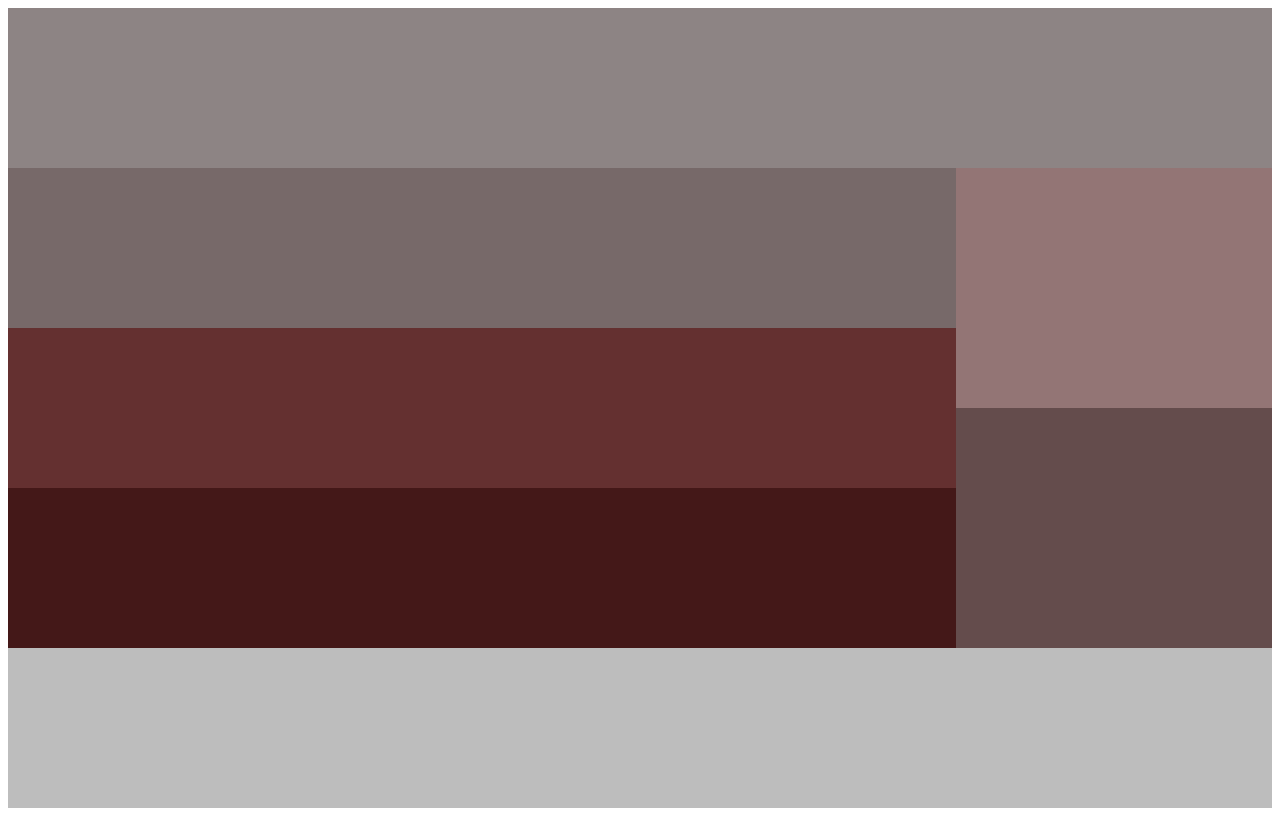
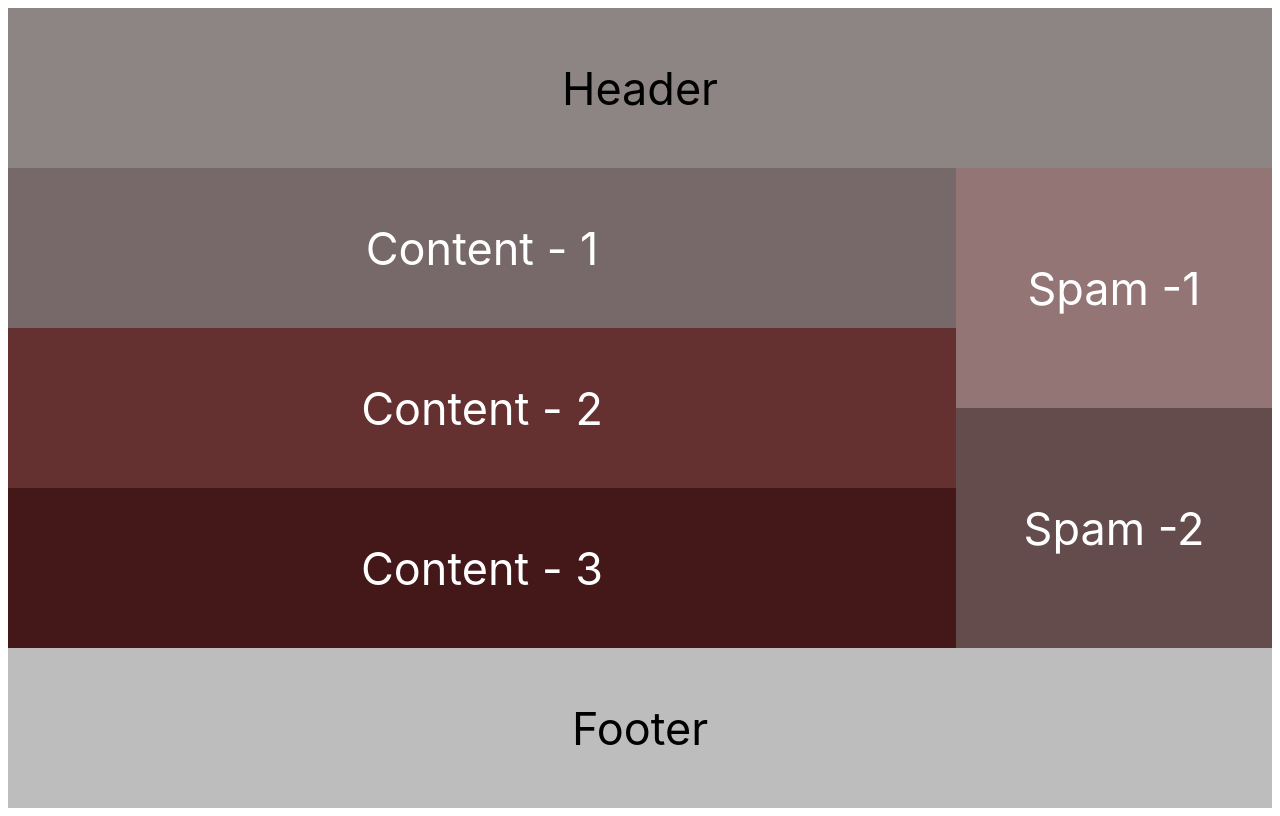
Before and after one commit to Sunwors/Okten_work, a plain HTML site: page homework.9/index.html.9.3.html in a window 1280 px wide. Drawn offline with Linux system fonts and the light colour scheme.

Commit message:
add.text

```diff
--- a/homework.9/index.html.9.3.html
+++ b/homework.9/index.html.9.3.html
@@ -22,49 +22,114 @@
         .grid header {
             grid-area: header;
             background: #8D8484;
+            color: #000;
+            font-family: Inter, sans-serif;
+            font-size: 45px;
+            font-style: normal;
+            font-weight: 400;
+            line-height: normal;
+            display: flex;
+            text-align: center;
+            justify-content: center;
+            align-items: center;
+
         }
 
         .grid section:nth-child(2) {
             grid-area: content-1;
             background: #776969;
+            color: #FFF;
+            font-family: Inter, sans-serif;
+            font-size: 45px;
+            font-style: normal;
+            font-weight: 400;
+            line-height: normal;
+            display: flex;
+            justify-content: center;
+            align-items: center;
         }
 
         .grid section:nth-child(3) {
             grid-area: content-2;
             background: #643030;
+            color: #FFF;
+            font-family: Inter, sans-serif;
+            font-size: 45px;
+            font-style: normal;
+            font-weight: 400;
+            line-height: normal;
+            display: flex;
+            justify-content: center;
+            align-items: center;
         }
 
         .grid section:nth-child(4) {
             grid-area: content-3;
             background: #441818;
+            color: #FFF;
+            font-family: Inter, sans-serif;
+            font-size: 45px;
+            font-style: normal;
+            font-weight: 400;
+            line-height: normal;
+            display: flex;
+            justify-content: center;
+            align-items: center;
         }
 
         .grid aside:nth-child(5) {
             grid-area: spam-1;
             background: #937575;
+            color: #FFF;
+            font-family: Inter, sans-serif;
+            font-size: 45px;
+            font-style: normal;
+            font-weight: 400;
+            line-height: normal;
+            display: flex;
+            justify-content: center;
+            align-items: center;
         }
 
         .grid aside:nth-child(6) {
             grid-area: spam-2;
             background: #644C4C;
+            color: #FFF;
+            font-family: Inter, sans-serif;
+            font-size: 45px;
+            font-style: normal;
+            font-weight: 400;
+            line-height: normal;
+            display: flex;
+            justify-content: center;
+            align-items: center;
+
         }
 
         .grid footer {
             grid-area: footer;
             background: #BDBDBD;
+            color: #000;
+            font-family: Inter, sans-serif;
+            font-size: 45px;
+            font-style: normal;
+            font-weight: 400;
+            line-height: normal;
+            display: flex;
+            justify-content: center;
+            align-items: center;
         }
-
     </style>
 </head>
 <body>
 <div class="grid">
-    <header></header>
-    <section></section>
-    <section></section>
-    <section></section>
-    <aside></aside>
-    <aside></aside>
-    <footer></footer>
+    <header>Header</header>
+    <section>Content - 1</section>
+    <section>Content - 2</section>
+    <section>Content - 3</section>
+    <aside>Spam -1</aside>
+    <aside>Spam -2</aside>
+    <footer>Footer</footer>
 </div>
 </body>
 </html>
```
